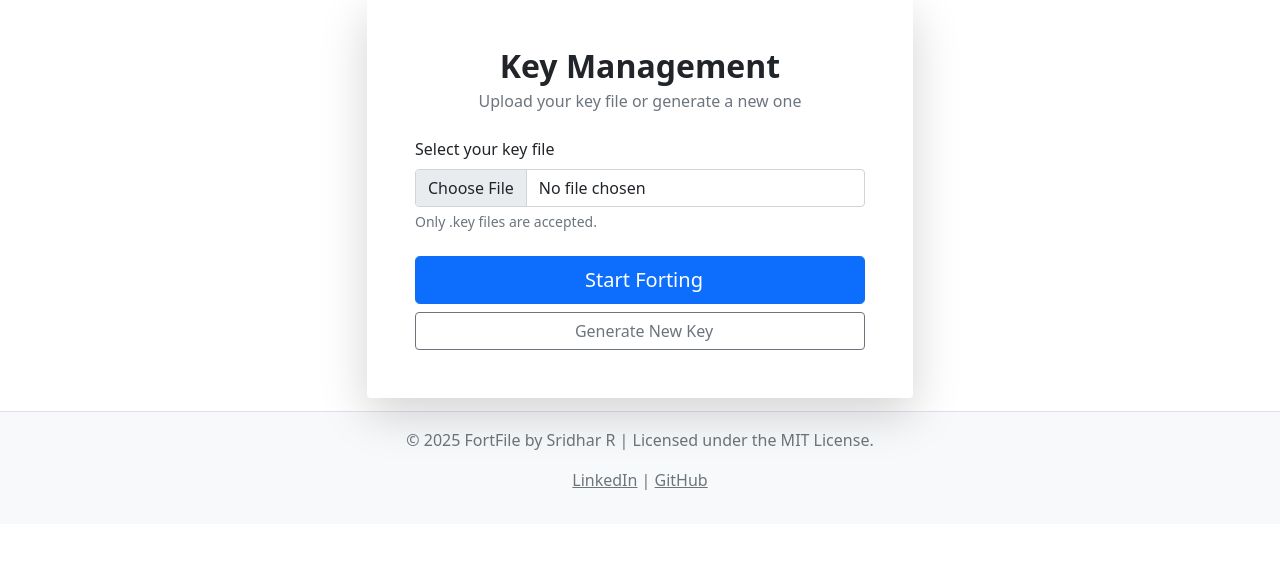
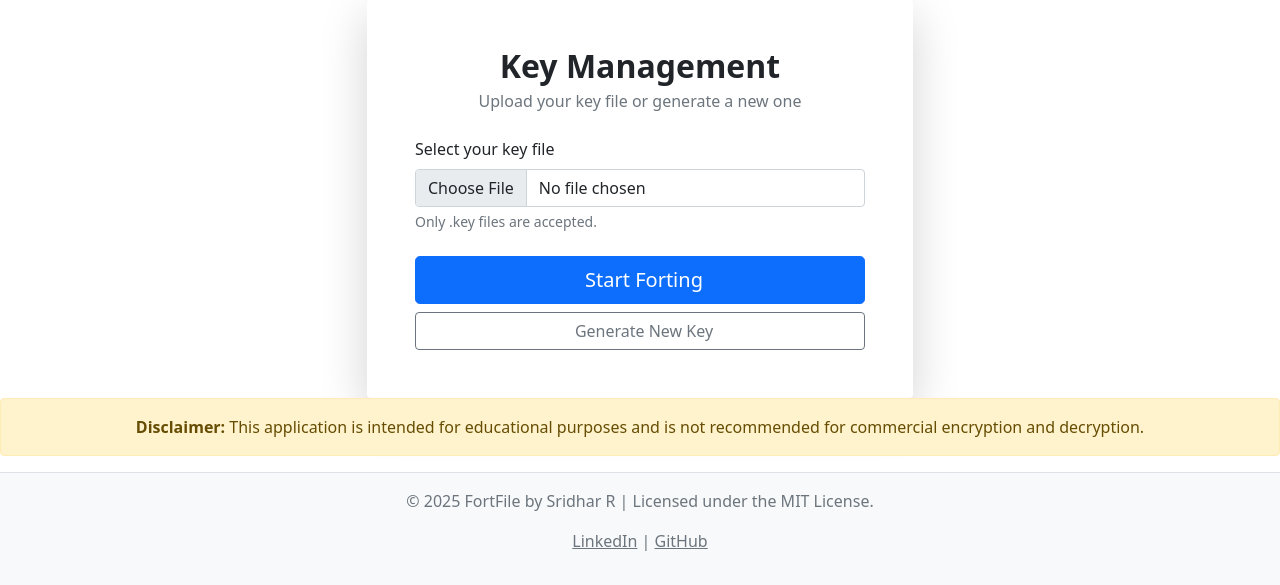
Before and after one commit to Sridh4r/file-encryption-tool, a Flask app: page / in a window 1280 px wide. Shown: the part 276-861 px from the top of the page. Before the commit the page ends 766 px from the top, so only its background shows below. Run offline with Flask 3, Linux system fonts and the light colour scheme.

Commit message:
Update key.html

```diff
--- a/templates/key.html
+++ b/templates/key.html
@@ -45,6 +45,7 @@
         </div>
     </div>
 </div>
+<p class="alert alert-warning text-center"><strong>Disclaimer:</strong> This application is intended for educational purposes and is not recommended for commercial encryption and decryption.</p>
 
 
 {% endblock %}
```
